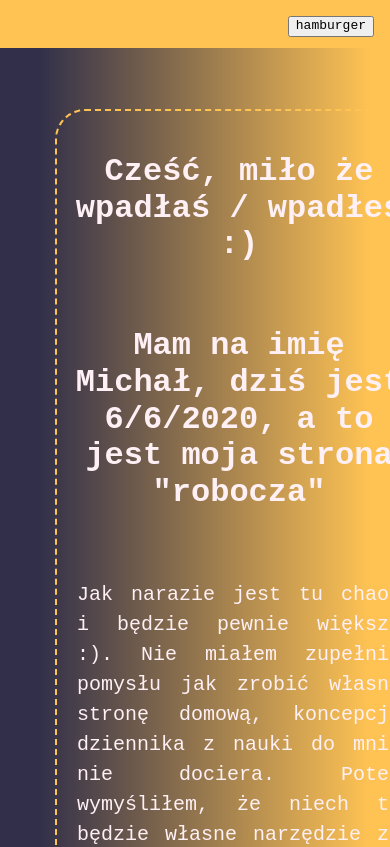
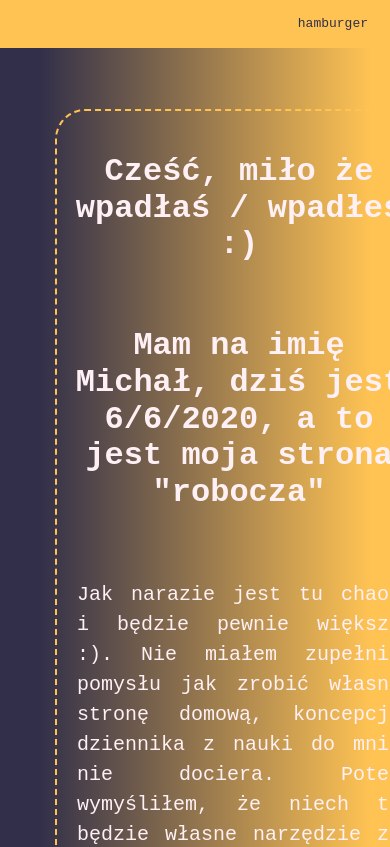
Before and after one commit to michal-krawczyk10/homepage, a website: page index.html in a window 390 px wide. Shown: the top 847 px of the page. Drawn offline with nearby package versions, Linux system fonts and the light colour scheme.

Commit message:
hamburger minor css amends

```diff
--- a/index.html
+++ b/index.html
@@ -11,7 +11,7 @@
 	<body class="page">
 
 			<nav class="topbar">
-				<button class="topbar__hamburger topbar__hamburger--js">hamburger</button>
+				<button class="topbar__hamburger topbar__hamburger--js" aria-label="Otwórz menu">hamburger</button>
 				<ul class="topbar__navigation topbar__navigation--js topbar__navigation--toggle">
 					<a class="topbar__navigation--button" href="index.html">Główna</a>
 					<li class="topbar__navigation--button">
--- a/sass/style.scss
+++ b/sass/style.scss
@@ -227,6 +227,9 @@ a {
 		top: 16px;
 		right: 16px;
 		z-index: 100;
+		color: $color1;
+		background: none;
+		border: none;
 	}
 	.topbar__navigation {
 	background-color: inherit;
```
Also changed, not shown: css/style.css, 1 other file.
